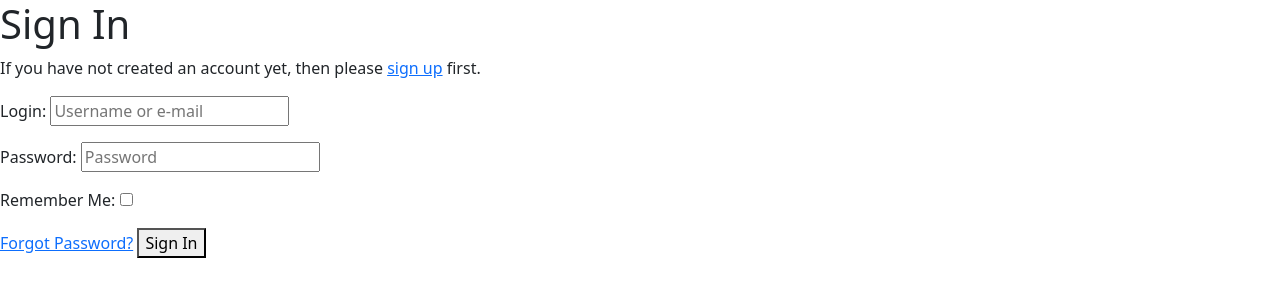
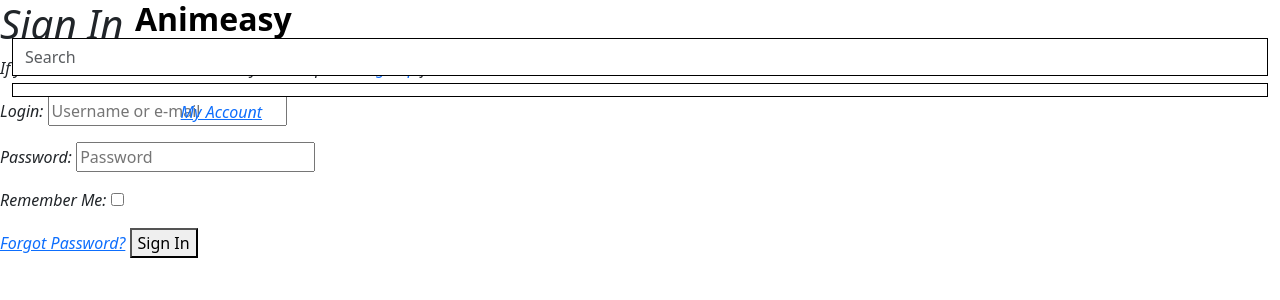
Before and after one commit to carlalennon/animeasy-tools, a Django app: page /accounts/login/ in a window 1280 px wide. Shown: the top 300 px of the page. Run offline with Django 3.2, Linux system fonts and the light colour scheme; some libraries are stand-ins or nearby versions.

Commit message:
Populate header

```diff
--- a/templates/base.html
+++ b/templates/base.html
@@ -22,7 +22,51 @@
     {% endblock %}
   </head>
   <body>
-    <header class="container-fluid fixed-top"></header>
+    <header class="container-fluid fixed-top">
+      <div class="row">
+        <div class="col-12 col-lg-4 my-auto py-1 py-lg-0 text-center text-lg-left">
+          <a href="{% url 'home' %}" class="nav-link main-logo-link">
+            <h2 class="logo-font text-black my-0"><strong>Animeasy</strong></h2>
+          </a>
+        </div>
+        <div class="col-12 col-lg-4 my-auto py-1 py-lg-0"></div>
+          <form role="search" method="GET" action="">
+            <input class="form-control border border-black rounded-0" type="text" name="q" placeholder="Search" aria-label="Search">
+              <div class="input-group-append">
+                <button class="form-control btn btn-blacl border border-black rounded-0" type="submit">
+                  <span class="icon">
+                    <i class="fas fa-search">
+                  </span>
+                </button>
+              </div>
+            </div>
+          </form>
+        <div class="col-12 col-lg-4 my-auto py-1 py-lg-0">
+          <ul class="list-inline list-unstyled text-center text-lg-right my-0">
+            <li class="list-inline-item-dropdown">
+              <a class=#"text-black nav-link" href="#" id="user-options" data-toggle="dropdown" aria-haspopup="true" aria-expanded="false">
+                <div class="text-center">
+                  <div> <i class="fas fa-user fa-lg"></i></div>
+                  <p class="my-0">My Account</p>
+                </div>
+              </a>
+              <div class="dropdown-menu border-0" aria-labelledby="user-options">
+                {% if request.user.is_authenticated %}
+                  {% if request.user.is_superuser %}
+                    <a href="" class="dropdown-item">Product Management</a>
+                  {% endif %}
+                  <a href="" class="dropdown-item">My Profile</a>
+                  <a href="{% url 'account_logout' %}" class="dropdown-item">Logout</a>
+                {% else %}
+                  <a href="{% url 'account_signup' %}" class="dropdown-item">Register</a>
+                  <a href="{% url 'account_login' %}" class="dropdown-item">Login</a>
+                {% endif %}
+            </li>
+            <li class="list-inline-item"></li>
+          </ul>
+        </div>
+      </div>
+    </header>
 
     {% if messages %}
     <div class="message-container"></div>
```
